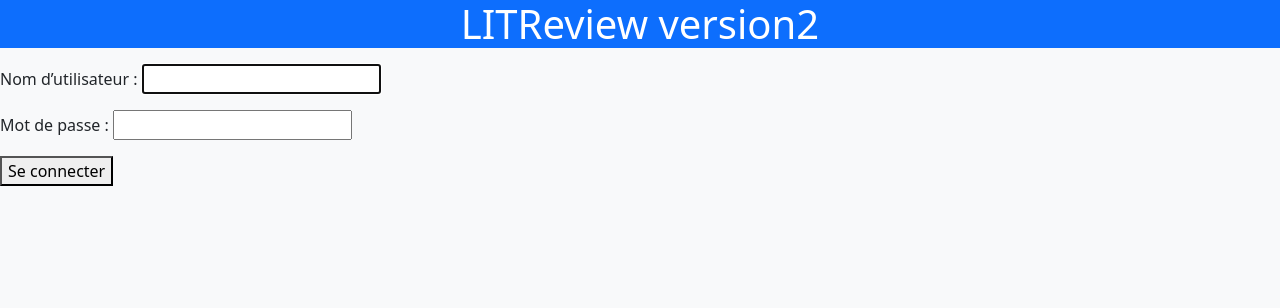
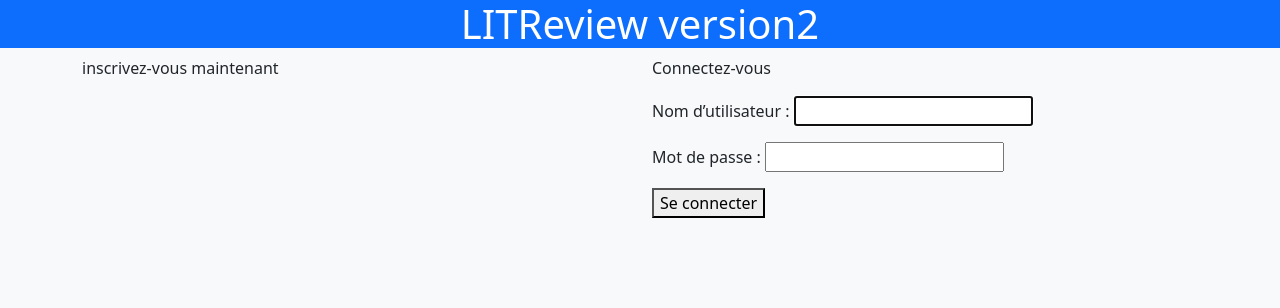
Before and after one commit to coyote95/projet_9_oc, a Django app: page / in a window 1280 px wide. Shown: the top 308 px of the page. Run offline with Django 5.2, Linux system fonts and the light colour scheme.

Commit message:
mise en page inscription

```diff
--- a/authentication/templates/authentication/login.html
+++ b/authentication/templates/authentication/login.html
@@ -1,9 +1,18 @@
 {% extends 'base2.html' %}
 {% block content2 %}
-    <p>{{ message }}</p>
-    <form method="post">
-        {{ form.as_p }}
-        {% csrf_token %}
-        <button type="submit" >Se connecter</button>
-    </form>
+<div class="container">
+    <div class="row">
+        <div class="col">
+            <p> inscrivez-vous maintenant </p>
+        </div>
+        <div class="col">
+            <p>Connectez-vous</p>
+            <form method="post">
+                {{ form.as_p }}
+                {% csrf_token %}
+                <button type="submit" >Se connecter</button>
+            </form>
+        </div>
+    </div>
+</div>
 {% endblock content2 %}
```
